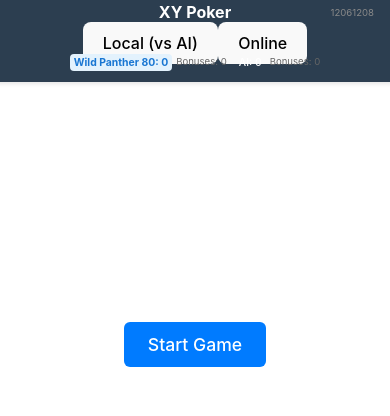
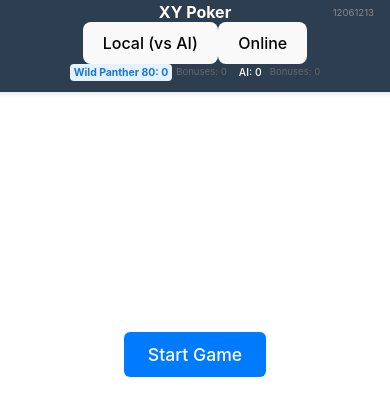
Before and after one commit to sotwat/xy-poker, a React (Vite) app: page / in a window 390 px wide. Shown: the top 416 px of the page. Built offline with nearby package versions, Linux system fonts and the light colour scheme; no server answers.

Commit message:
fix: スマホ版スコア表示を10px下げて重なりを解消 (v12061213)
- .scoresにmargin-top: 10pxを追加
- Local/Onlineボタンとの重なりを解消

```diff
--- a/src/App.tsx
+++ b/src/App.tsx
@@ -386,7 +386,7 @@ function App() {
   return (
     <div className="app">
       <header className="app-header">
-        <h1>XY Poker <span className="version">12061208</span></h1>
+        <h1>XY Poker <span className="version">12061213</span></h1>
         {((mode === 'local' && phase === 'setup') || (mode === 'online' && !isOnlineGame)) && (
           <div className="mode-switch">
             <button
--- a/src/components/GameInfo.css
+++ b/src/components/GameInfo.css
@@ -147,6 +147,7 @@
 
     .scores {
         gap: 8px;
+        margin-top: 10px;
     }
 
     .player-score-row {
```
